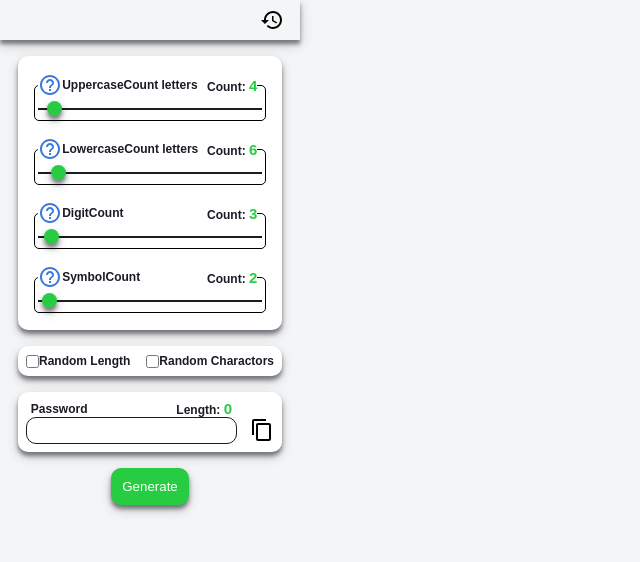
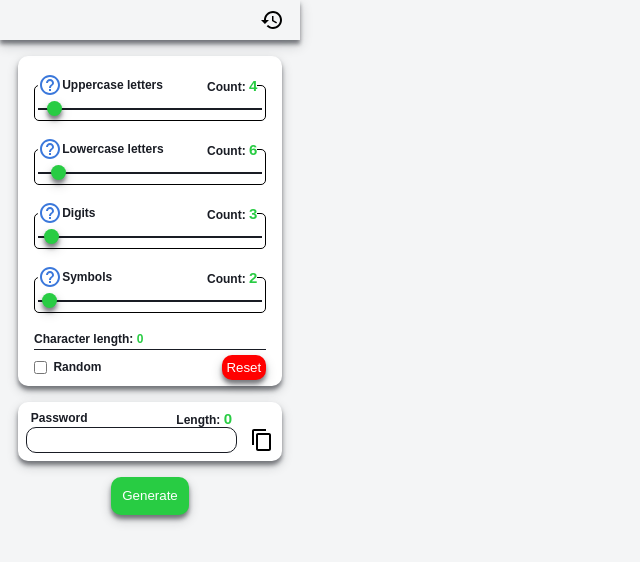
Before and after one commit to Vali-Ruziboev/Strong-Password-Generator, a React (Create React App) app: page / in a window 1280 px wide. Shown: the top 562 px of the page, without its empty margins (0-640 px from the left). Built offline with nearby package versions, Linux system fonts and the light colour scheme.

Commit message:
reset button and function

```diff
--- a/src/App.css
+++ b/src/App.css
@@ -5,9 +5,9 @@
 }
 body{
   min-width: 300px !important;
-  min-height: 520px !important;
+  min-height: 525px !important;
   max-width: 300px !important;
-  max-height: 520px !important;
+  max-height: 525px !important;
 }
 nav{
   position: fixed;
@@ -95,22 +95,30 @@ legend div span,
 .result label span{
   font-size: 15px;
 }
+.charlength{
+  padding: 0.2rem 0;
+  border-bottom: 1px solid;
+}
 .length{
   color: var(--primary);
 }
 .checkboxes{
   display: flex;
-  padding: 0.5rem;
-  margin: 1rem 0;
   align-items: center;
   justify-content: space-between;
-  box-shadow: var(--shadow);
-  border-radius: 10px;
-  background-color: white;
+  padding: 0.3rem 0;
 }
 .checkboxes label{
   display: flex;
   align-items: center;
+}
+.checkboxes input{
+  margin-right: 0.4rem;
+}
+.checkboxes button{
+  margin: 0;
+  padding: 0.3rem;
+  background-color: red;
 }
 .result{
   margin: 1rem 0;
--- a/src/components/Main.js
+++ b/src/components/Main.js
@@ -17,6 +17,7 @@ const Main = () => {
     const [digitCount, setDigitCount] = useState(3)
     const [symbolCount, setSymbolCount] = useState(2)
     const [passLength, setPassLength] = useState(0)
+    const [passInputLength, setPassInputLength] = useState(0)
     const [randomPass, setRandomPass] = useState('')
     // const handleCount = (e, Function, value)=>{
     //     Function(Number(e.target.value))
@@ -76,6 +77,7 @@ const Main = () => {
         e.preventDefault()
         const password = generateRandomPass()
         setRandomPass(password)
+        // setPassInputLength(validateCount(data.uppercaseCount)+validateCount(data.lowercaseCount)+validateCount(data.digitCount)+validateCount(data.symbolCount))
     }
     // useEffect(()=>{
     //     storage.get(['uppercaseCount', 'lowercaseCount', 'digitCount', 'symbolCount'], (data)=>{
@@ -86,6 +88,12 @@ const Main = () => {
     //         setPassLength(validateCount(data.uppercaseCount)+validateCount(data.lowercaseCount)+validateCount(data.digitCount)+validateCount(data.symbolCount))
     //     })
     // },[])
+    const handleReset = ()=>{
+        setUppercaseCount(2)
+        setLowercaseCount(2)
+        setDigitCount(2)
+        setSymbolCount(2)
+    }
     return (
         <div className="main">
             <nav>
@@ -96,31 +104,32 @@ const Main = () => {
                     <div className="inputs">
                         <fieldset>
                             <legend>
-                                <svg xmlns="http://www.w3.org/2000/svg" height="24px" viewBox="0 0 24 24" width="24px" fill="#000000"><path d="M0 0h24v24H0V0z" fill="none"/><path d="M11 18h2v-2h-2v2zm1-16C6.48 2 2 6.48 2 12s4.48 10 10 10 10-4.48 10-10S17.52 2 12 2zm0 18c-4.41 0-8-3.59-8-8s3.59-8 8-8 8 3.59 8 8-3.59 8-8 8zm0-14c-2.21 0-4 1.79-4 4h2c0-1.1.9-2 2-2s2 .9 2 2c0 2-3 1.75-3 5h2c0-2.25 3-2.5 3-5 0-2.21-1.79-4-4-4z"/></svg> UppercaseCount letters <div>Count: <span className="length">{uppercaseCount}</span></div>
+                                <svg xmlns="http://www.w3.org/2000/svg" height="24px" viewBox="0 0 24 24" width="24px" fill="#000000"><path d="M0 0h24v24H0V0z" fill="none"/><path d="M11 18h2v-2h-2v2zm1-16C6.48 2 2 6.48 2 12s4.48 10 10 10 10-4.48 10-10S17.52 2 12 2zm0 18c-4.41 0-8-3.59-8-8s3.59-8 8-8 8 3.59 8 8-3.59 8-8 8zm0-14c-2.21 0-4 1.79-4 4h2c0-1.1.9-2 2-2s2 .9 2 2c0 2-3 1.75-3 5h2c0-2.25 3-2.5 3-5 0-2.21-1.79-4-4-4z"/></svg> Uppercase letters <div>Count: <span className="length">{uppercaseCount}</span></div>
                             </legend>
                             <input onChange={(e)=>handleCount(e, setUppercaseCount, 'uppercaseCount')} value={uppercaseCount} type="range" max='100'/>
                         </fieldset>
                         <fieldset>
-                            <legend><svg xmlns="http://www.w3.org/2000/svg" height="24px" viewBox="0 0 24 24" width="24px" fill="#000000"><path d="M0 0h24v24H0V0z" fill="none"/><path d="M11 18h2v-2h-2v2zm1-16C6.48 2 2 6.48 2 12s4.48 10 10 10 10-4.48 10-10S17.52 2 12 2zm0 18c-4.41 0-8-3.59-8-8s3.59-8 8-8 8 3.59 8 8-3.59 8-8 8zm0-14c-2.21 0-4 1.79-4 4h2c0-1.1.9-2 2-2s2 .9 2 2c0 2-3 1.75-3 5h2c0-2.25 3-2.5 3-5 0-2.21-1.79-4-4-4z"/></svg> LowercaseCount letters <div>Count: <span className="length">{lowercaseCount}</span></div></legend>
+                            <legend><svg xmlns="http://www.w3.org/2000/svg" height="24px" viewBox="0 0 24 24" width="24px" fill="#000000"><path d="M0 0h24v24H0V0z" fill="none"/><path d="M11 18h2v-2h-2v2zm1-16C6.48 2 2 6.48 2 12s4.48 10 10 10 10-4.48 10-10S17.52 2 12 2zm0 18c-4.41 0-8-3.59-8-8s3.59-8 8-8 8 3.59 8 8-3.59 8-8 8zm0-14c-2.21 0-4 1.79-4 4h2c0-1.1.9-2 2-2s2 .9 2 2c0 2-3 1.75-3 5h2c0-2.25 3-2.5 3-5 0-2.21-1.79-4-4-4z"/></svg> Lowercase letters <div>Count: <span className="length">{lowercaseCount}</span></div></legend>
                             <input onChange={(e)=>handleCount(e, setLowercaseCount, 'lowercaseCount')} value={lowercaseCount} type="range" max='100'/>
                         </fieldset>
                         <fieldset>
-                            <legend><svg xmlns="http://www.w3.org/2000/svg" height="24px" viewBox="0 0 24 24" width="24px" fill="#000000"><path d="M0 0h24v24H0V0z" fill="none"/><path d="M11 18h2v-2h-2v2zm1-16C6.48 2 2 6.48 2 12s4.48 10 10 10 10-4.48 10-10S17.52 2 12 2zm0 18c-4.41 0-8-3.59-8-8s3.59-8 8-8 8 3.59 8 8-3.59 8-8 8zm0-14c-2.21 0-4 1.79-4 4h2c0-1.1.9-2 2-2s2 .9 2 2c0 2-3 1.75-3 5h2c0-2.25 3-2.5 3-5 0-2.21-1.79-4-4-4z"/></svg> DigitCount <div>Count: <span className="length">{digitCount}</span></div></legend>
+                            <legend><svg xmlns="http://www.w3.org/2000/svg" height="24px" viewBox="0 0 24 24" width="24px" fill="#000000"><path d="M0 0h24v24H0V0z" fill="none"/><path d="M11 18h2v-2h-2v2zm1-16C6.48 2 2 6.48 2 12s4.48 10 10 10 10-4.48 10-10S17.52 2 12 2zm0 18c-4.41 0-8-3.59-8-8s3.59-8 8-8 8 3.59 8 8-3.59 8-8 8zm0-14c-2.21 0-4 1.79-4 4h2c0-1.1.9-2 2-2s2 .9 2 2c0 2-3 1.75-3 5h2c0-2.25 3-2.5 3-5 0-2.21-1.79-4-4-4z"/></svg> Digits <div>Count: <span className="length">{digitCount}</span></div></legend>
                             <input onChange={(e)=>handleCount(e, setDigitCount, 'digitCount')} value={digitCount} type="range" max='100'/>
                         </fieldset>
                         <fieldset>
-                            <legend><svg xmlns="http://www.w3.org/2000/svg" height="24px" viewBox="0 0 24 24" width="24px" fill="#000000"><path d="M0 0h24v24H0V0z" fill="none"/><path d="M11 18h2v-2h-2v2zm1-16C6.48 2 2 6.48 2 12s4.48 10 10 10 10-4.48 10-10S17.52 2 12 2zm0 18c-4.41 0-8-3.59-8-8s3.59-8 8-8 8 3.59 8 8-3.59 8-8 8zm0-14c-2.21 0-4 1.79-4 4h2c0-1.1.9-2 2-2s2 .9 2 2c0 2-3 1.75-3 5h2c0-2.25 3-2.5 3-5 0-2.21-1.79-4-4-4z"/></svg> SymbolCount  <div>Count: <span className="length">{symbolCount}</span></div></legend>
+                            <legend><svg xmlns="http://www.w3.org/2000/svg" height="24px" viewBox="0 0 24 24" width="24px" fill="#000000"><path d="M0 0h24v24H0V0z" fill="none"/><path d="M11 18h2v-2h-2v2zm1-16C6.48 2 2 6.48 2 12s4.48 10 10 10 10-4.48 10-10S17.52 2 12 2zm0 18c-4.41 0-8-3.59-8-8s3.59-8 8-8 8 3.59 8 8-3.59 8-8 8zm0-14c-2.21 0-4 1.79-4 4h2c0-1.1.9-2 2-2s2 .9 2 2c0 2-3 1.75-3 5h2c0-2.25 3-2.5 3-5 0-2.21-1.79-4-4-4z"/></svg> Symbols  <div>Count: <span className="length">{symbolCount}</span></div></legend>
                             <input name="symbolCount" onChange={(e)=>handleCount(e, setSymbolCount, 'symbolCount')} value={symbolCount} type="range" max='100'/>
                         </fieldset>
-                    </div>
-                    <div className="checkboxes">
-                        <label><input type="checkbox" name="length"/>  Random Length</label>
-                        <label><input type="checkbox" />  Random Charactors</label>
+                        <div className="charlength">Character length: <span className="length">{passLength}</span></div>
+                        <div className="checkboxes">
+                            <label><input type="checkbox" name="length"/>  Random</label>
+                            <button onClick={handleReset} type="reset">Reset</button>
+                        </div>
                     </div>
                     <div className="result">
-                        <label htmlFor="result">Password <div>Length: <span className="length">{passLength}</span></div></label>
+                        <label htmlFor="result">Password <div>Length: <span className="length">{passInputLength}</span></div></label>
                         <div className="password">
-                            <input ref={inputpass} value={randomPass} onChange={(e)=>setRandomPass(e.target.value)}  type="input" max='100'/>
+                            <input ref={inputpass} value={randomPass} onChange={(e)=>{return(setRandomPass(e.target.value), setPassInputLength(e.target.value.length))}}  type="input" max='100'/>
                             <svg onClick={()=>navigator.clipboard.writeText(inputpass.current.value)} xmlns="http://www.w3.org/2000/svg" height="24px" viewBox="0 0 24 24" width="24px" fill="#000000"><path d="M0 0h24v24H0V0z" fill="none"/><path d="M16 1H4c-1.1 0-2 .9-2 2v14h2V3h12V1zm3 4H8c-1.1 0-2 .9-2 2v14c0 1.1.9 2 2 2h11c1.1 0 2-.9 2-2V7c0-1.1-.9-2-2-2zm0 16H8V7h11v14z"/></svg>
                         </div>
                     </div>
```
